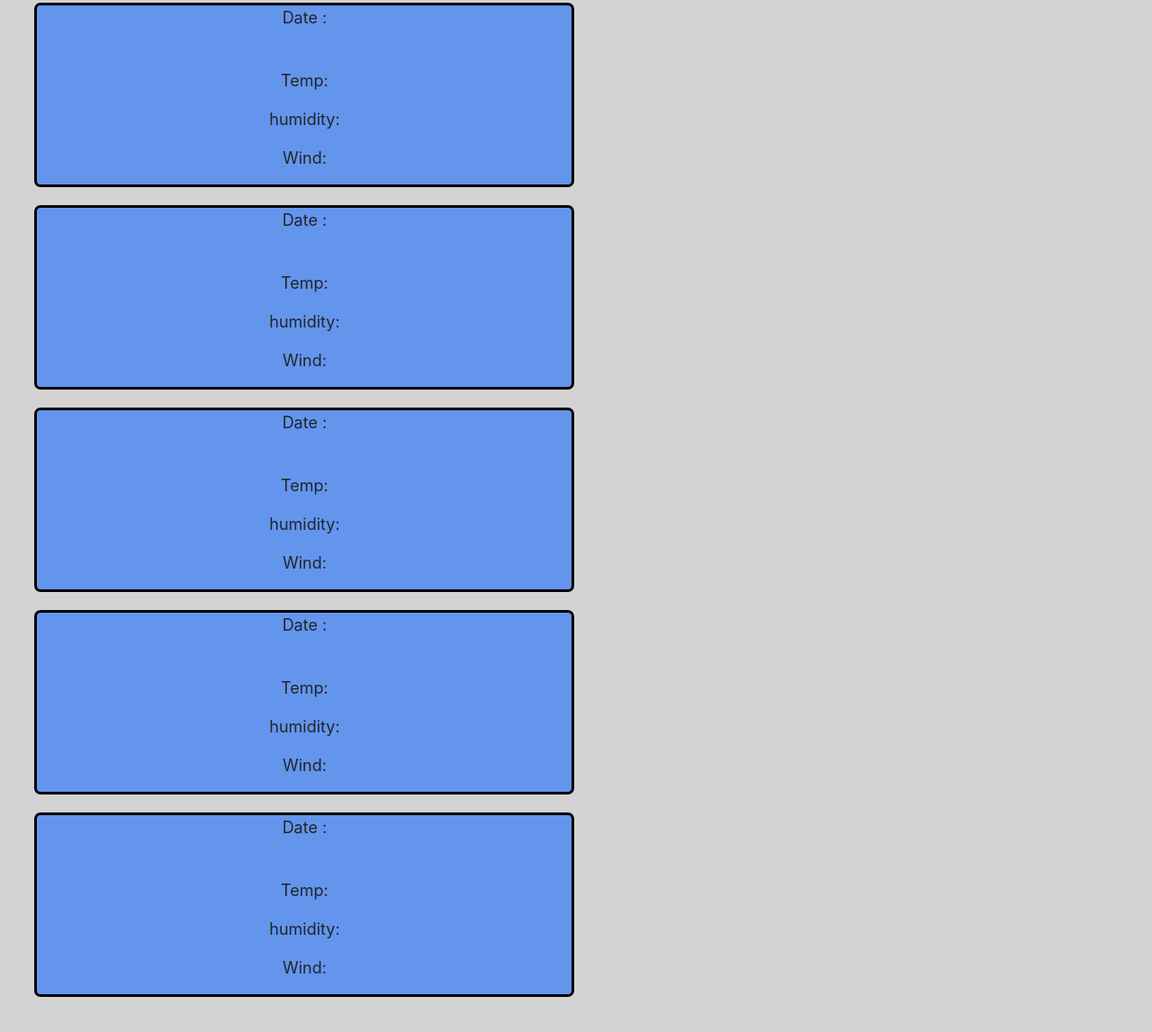
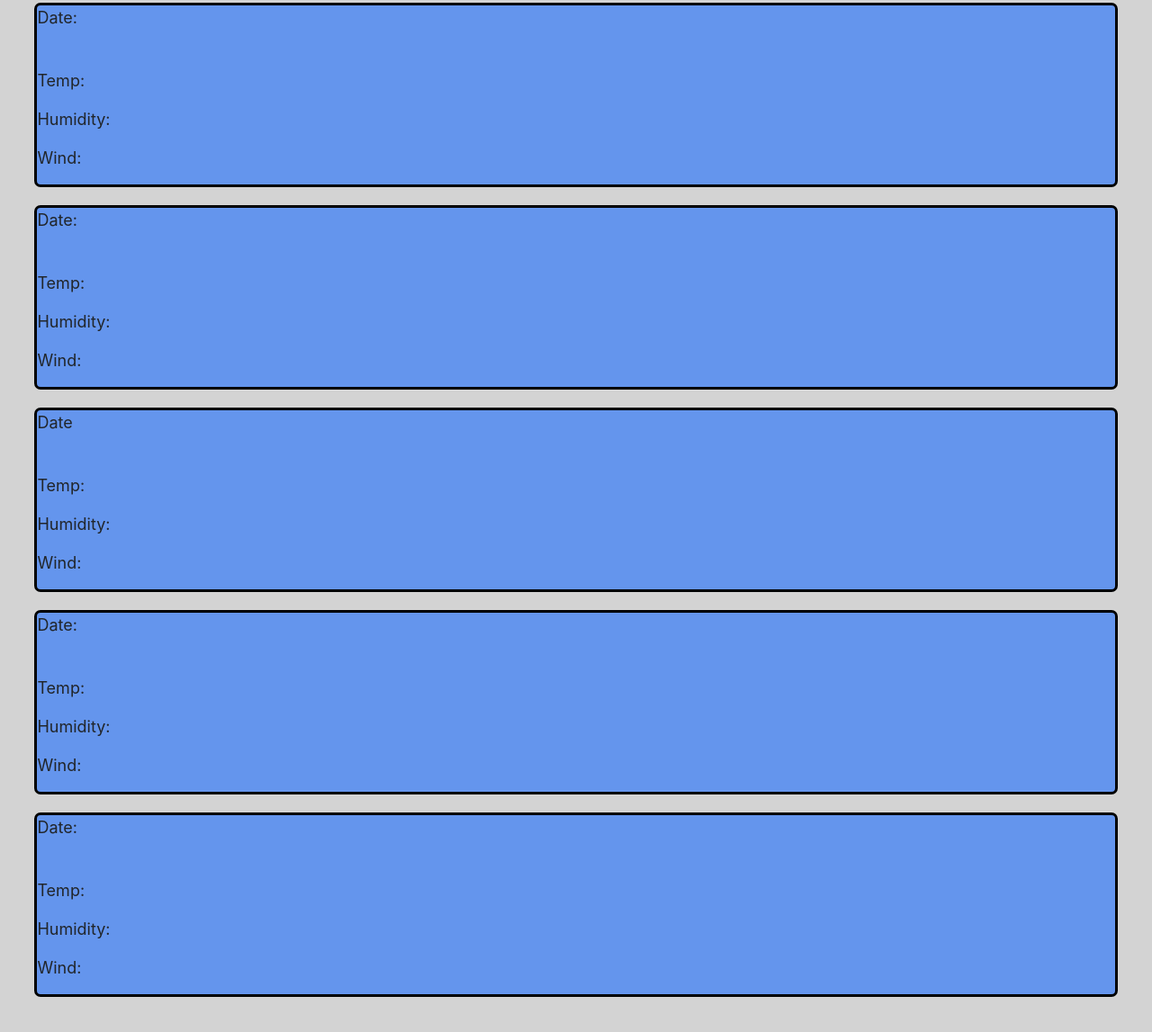
Before and after one commit to Pmarti53/weather-dashboard, a plain HTML site: page index.html in a window 1280 px wide. Shown: the part 697-1844 px from the top of the page at 90% size. Drawn offline with nearby package versions, Linux system fonts and the light colour scheme.

Commit message:
added forecast

```diff
--- a/assets/script.js
+++ b/assets/script.js
@@ -7,8 +7,9 @@ var windSpeedEl = document.querySelector(".wind-speed");
 var uvIndexEl = document.querySelector(".UV");
 var tempValEl = document.querySelector(".temperature-value");
 var icon = document.querySelector(".weather-icon");
-var searchHistory = []
-
+var searchHistory = [];
+const weather = {}
+const kelvin = 273;
 
 
 //Form submit//
@@ -30,7 +31,7 @@ function getCityWeather(cityName) {
         .then(function (response) {
             if (response.ok) {
                 response.json().then(function (data) {
-                    console.log(data);
+                    // console.log(data);
 
                     displayWeather(data, cityName);
                 })
@@ -40,18 +41,53 @@ function getCityWeather(cityName) {
         })
 };
 
+//5 day forecast
+function getForecast(cityName) {
+    fetch('https://api.openweathermap.org/data/2.5/forecast?q=' + cityName + '&appid=d97176eba089433e8724fc40b45c34ee')
+        .then(function (response) {
+            if (response.ok) {
+                response.json().then(function (weather) {
+                    console.log(weather);
+
+                })
+            } else {
+                alert("Error" + response.statusText);
+            }
+        })
+};
+
+
 
 
 //display weather
 function displayWeather(weather) {
-    console.log(weather.name)
+    // console.log(weather.name)
     locationEl.innerHTML = weather.name;
-    humidityEl.innerHTML = "humidity:  " + weather.main.humidity;
+    humidityEl.innerHTML = "humidity:  " + weather.main.humidity + "%";
     tempValEl.innerHTML = "temp:  " + weather.main.temp;
-    windSpeedEl.innerHTML = "wind:  " + weather.wind.speed;
+    windSpeedEl.innerHTML = "wind:  " + weather.wind.speed + " mph";
+    icon.innerHTML = weather.weather[0].icon;
 
     fetch('http://openweathermap.org/img/wn/' + weather.weather[0].icon + '@2x.png')
+        .then(function (response) {
+            if (response.ok) {
+                // console.log(weather.weather[0].icon)
+            } else {
+                console.log(response.statusText)
+            }
+
+
+        })
+
+
+
+};
+
+function displayForecast(weather) {
+
 }
+
+
 
 
 
--- a/assets/style.css
+++ b/assets/style.css
@@ -50,23 +50,17 @@ main {
   border-radius: 5px;
 }
 
-.col-md-12 {
-    flex: 0 0 100%;
-  }
-
 .current-weather {
   text-align: center;
-  width: 300px;
+  width: 500px;
   background-color: gray;
   display: block;
-  margin: left;
   border-radius: 7px;
   padding-bottom: 50px;
 }
 
 .forecast {
   text-align: center;
-  width: 600px;
-  display: block;
+  /* display: table-column; */
 
 }
--- a/index.html
+++ b/index.html
@@ -18,7 +18,7 @@
     </header>
 
 
-    <main class="flex-row justify-space-between">
+    <main class="justify-space-between flex-row">
         <div class="col-12 col-md-3">
             <div class="card">
                 <h3 class="card-header text-uppercase">Search by City</h3>
@@ -31,8 +31,8 @@
         </div>
 
 
-
-        <div class="current-weather col-md-3">
+        <div class="d-flex justify-content-center">
+            <div class="current-weather">
                 <h2 class="subtitle">Current Weather<span id="search-term"></span></h2>
                 <div id="weather-container" class="list-group">
                     <div class="location">
@@ -61,89 +61,76 @@
 
                 </div>
             </div>
+        </div>
 
         <!-- 5 day forecast -->
-        <div class="forecast col-12">
         <h1>5 Day Forecast</h1>
-
         <div class="row">
             <div class="col s12 m6">
-                    <div class="card">
+                <div class="card blue-grey darken-1">
                     <div class="card-content white-text">
-                            <span class="card-title Date-1">Date :
-                                <p class="icon"> <img id="wicon1" src="" alt=""></p>
-                                <p class="temp1">Temp: </p>
-                                <p class="humidity1">humidity: </p>
-                                <p class="wind1">Wind: </p>
-                            </span>
+                        <span class="card-title Date1">Date: </span>
+                        <p class="icon1"><img id="wicon1" src="" alt=""></p>
+                        <p class="temp1">Temp:</p>
+                        <p class="Humidity1">Humidity:</p>
+                        <p class="Skycond1">Wind:</p>
+                    </div>
+                </div>
+            </div>
+        </div>
+        <div class="row">
+            <div class="col s12 m6">
+                <div class="card blue-grey darken-1">
+                    <div class="card-content white-text">
+                        <span class="card-title Date2">Date:</span>
+                        <p class="icon2"><img id="wicon2" src="" alt=""></p>
+                        <p class="temp2">Temp:</p>
+                        <p class="Humidity2">Humidity:</p>
+                        <p class="Skycond2">Wind:</p>
+                    </div>
+                </div>
+            </div>
+        </div>
+        <div class="row">
+            <div class="col s12 m6">
+                <div class="card blue-grey darken-1">
+                    <div class="card-content white-text">
+                        <span class="card-title Date3">Date</span>
+                        <p class="icon3"><img id="wicon3" src="" alt=""></p>
+                        <p class="temp3">Temp:</p>
+                        <p class="Humidity3">Humidity:</p>
+                        <p class="Skycond3">Wind:</p>
+                    </div>
+                </div>
+            </div>
+        </div>
+        <div class="row">
+            <div class="col s12 m6">
+                <div class="card blue-grey darken-1">
+                    <div class="card-content white-text">
+                        <span class="card-title Date4">Date:</span>
+                        <p class="icon4"><img id="wicon4" src="" alt=""></p>
+                        <p class="temp4">Temp:</p>
+                        <p class="Humidity4">Humidity:</p>
+                        <p class="Skycond4">Wind:</p>
+                    </div>
+                </div>
+            </div>
+        </div>
+        <div class="row">
+            <div class="col s12 m6">
+                <div class="card blue-grey darken-1">
+                    <div class="card-content white-text">
+                        <span class="card-title Date5">Date:</span>
+                        <p class="icon5"><img id="wicon5" src="" alt=""></p>
+                        <p class="temp5">Temp:</p>
+                        <p class="Humidity5">Humidity:</p>
+                        <p class="Skycond5">Wind:</p>
                     </div>
                 </div>
             </div>
         </div>
 
-            <div class="row">
-                <div class="col s12 m6">
-                    <div class="card">
-                        <div class="card-content white-text">
-                            <span class="card-title Date-1">Date :
-                                <p class="icon"> <img id="wicon1" src="" alt=""></p>
-                                <p class="temp1">Temp: </p>
-                                <p class="humidity1">humidity: </p>
-                                <p class="wind1">Wind: </p>
-                            </span>
-                        </div>
-                    </div>
-                </div>
-            </div>
-
-            <div class="row">
-                <div class="col s12 m6">
-                    <div class="card">
-                        <div class="card-content white-text">
-                            <span class="card-title Date-1">Date :
-                                <p class="icon"> <img id="wicon1" src="" alt=""></p>
-                                <p class="temp1">Temp: </p>
-                                <p class="humidity1">humidity: </p>
-                                <p class="wind1">Wind: </p>
-                            </span>
-                        </div>
-                    </div>
-                </div>
-            </div>
-
-            <div class="row">
-                <div class="col s12 m6">
-                    <div class="card">
-                        <div class="card-content white-text">
-                            <span class="card-title Date-1">Date :
-                                <p class="icon"> <img id="wicon1" src="" alt=""></p>
-                                <p class="temp1">Temp: </p>
-                                <p class="humidity1">humidity: </p>
-                                <p class="wind1">Wind: </p>
-                            </span>
-                        </div>
-                    </div>
-                </div>
-            </div>
-
-            <div class="row">
-                <div class="col s12 m6">
-                    <div class="card">
-                        <div class="card-content white-text">
-                            <span class="card-title Date-1">Date :
-                                <p class="icon"> <img id="wicon1" src="" alt=""></p>
-                                <p class="temp1">Temp: </p>
-                                <p class="humidity1">humidity: </p>
-                                <p class="wind1">Wind: </p>
-                            </span>
-                        </div>
-                    </div>
-                </div>
-            </div>
-
-
-
-        </div>
     </main>
 
 
```
Lines whose indentation alone changed are shown as unchanged.
